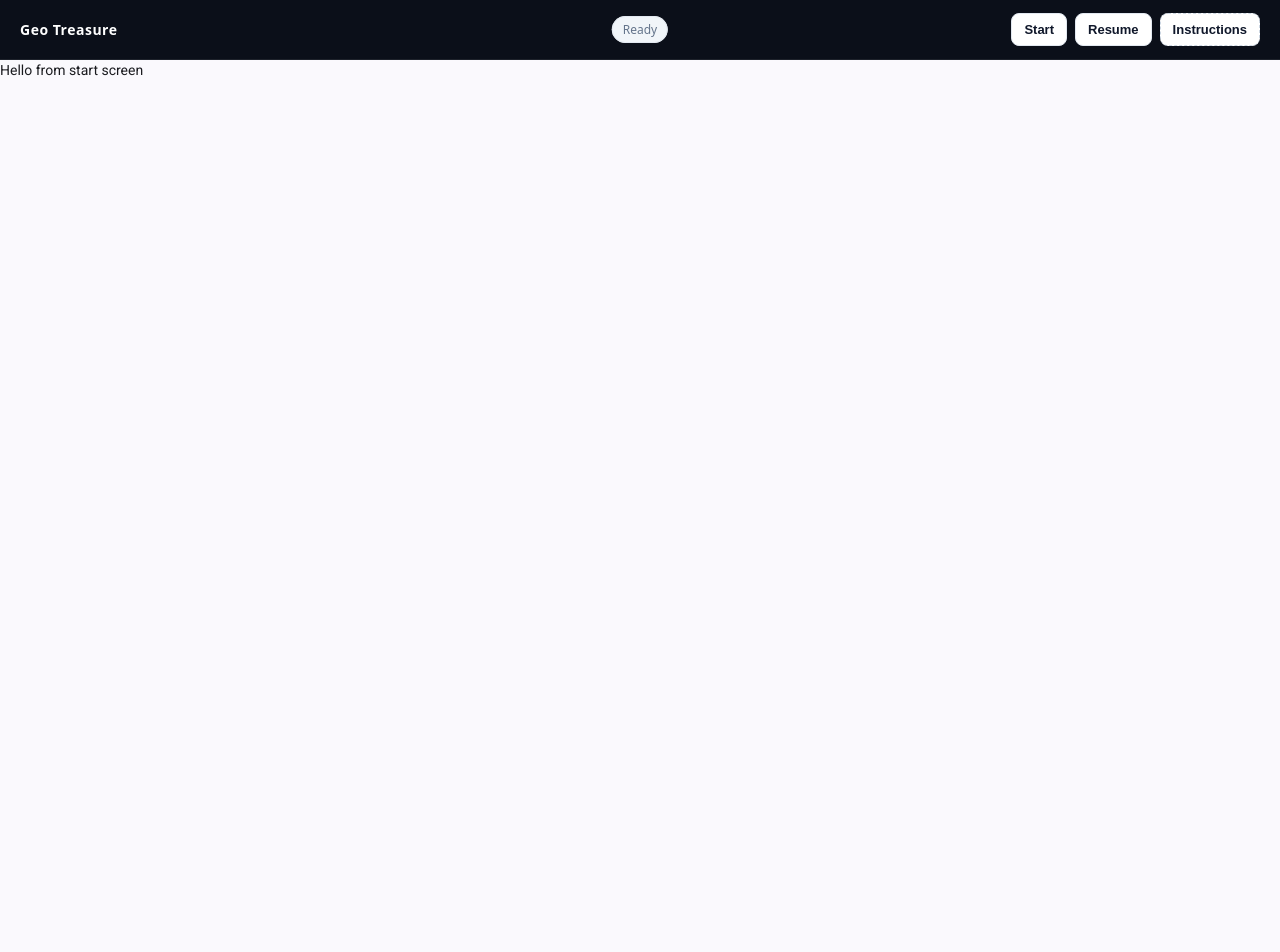
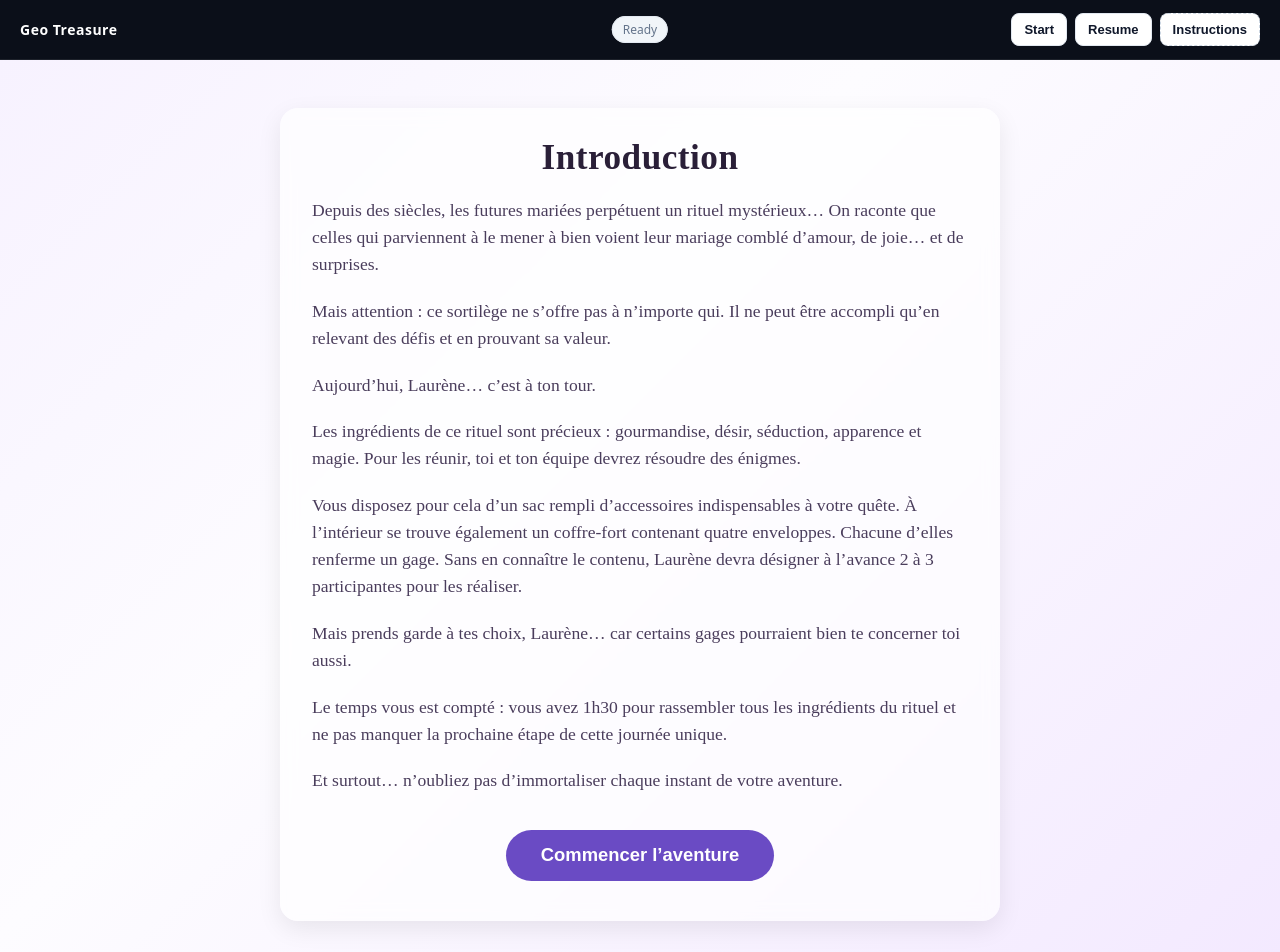
Before and after one commit to Salim255/geo-game, an Angular app: page /start-screen in a window 1280 px wide. Shown: the top 952 px of the page. Before the commit the page ends 800 px from the top, so only its background shows below. Built offline with nearby package versions, Linux system fonts and the light colour scheme.

Commit message:
added: IntroductionComponent

```diff
--- a/src/app/features/home/home.page.ts
+++ b/src/app/features/home/home.page.ts
@@ -10,6 +10,6 @@ import { Router } from "@angular/router";
 export class HomePage {
   constructor(private router: Router){}
   startGame(){
-    this.router.navigate(['/game-screen'])
+    this.router.navigate(['/start-screen'])
   }
 }
--- a/src/app/features/start-screen/start-screen.page.html
+++ b/src/app/features/start-screen/start-screen.page.html
@@ -1,3 +1,25 @@
 <div class="start-screen">
-  Hello from start screen
+  <div class="start-screen__content">
+    <h1 class="start-screen__title">Introduction</h1>
+
+    <div class="start-screen__paragraphs">
+      <p>Depuis des siècles, les futures mariées perpétuent un rituel mystérieux… On raconte que celles qui parviennent à le mener à bien voient leur mariage comblé d’amour, de joie… et de surprises.</p>
+
+      <p>Mais attention : ce sortilège ne s’offre pas à n’importe qui. Il ne peut être accompli qu’en relevant des défis et en prouvant sa valeur.</p>
+
+      <p>Aujourd’hui, Laurène… c’est à ton tour.</p>
+
+      <p>Les ingrédients de ce rituel sont précieux : gourmandise, désir, séduction, apparence et magie. Pour les réunir, toi et ton équipe devrez résoudre des énigmes.</p>
+
+      <p>Vous disposez pour cela d’un sac rempli d’accessoires indispensables à votre quête. À l’intérieur se trouve également un coffre-fort contenant quatre enveloppes. Chacune d’elles renferme un gage. Sans en connaître le contenu, Laurène devra désigner à l’avance 2 à 3 participantes pour les réaliser.</p>
+
+      <p>Mais prends garde à tes choix, Laurène… car certains gages pourraient bien te concerner toi aussi.</p>
+
+      <p>Le temps vous est compté : vous avez 1h30 pour rassembler tous les ingrédients du rituel et ne pas manquer la prochaine étape de cette journée unique.</p>
+
+      <p>Et surtout… n’oubliez pas d’immortaliser chaque instant de votre aventure.</p>
+    </div>
+
+    <button class="start-screen__button">Commencer l’aventure</button>
+  </div>
 </div>
--- a/src/app/features/start-screen/start-screen.page.scss
+++ b/src/app/features/start-screen/start-screen.page.scss
@@ -0,0 +1,80 @@
+.start-screen {
+  min-height: 100vh;
+  width: 100%;
+  display: flex;
+  justify-content: center;
+  align-items: center;
+  padding: 3rem 1.5rem;
+
+  background: linear-gradient(135deg, #f7f2ff 0%, #fdfcff 40%, #f3e9ff 100%);
+  color: #3a2e4d;
+  font-family: "Playfair Display", serif;
+  animation: fadeIn 0.8s ease-out;
+
+  &__content {
+    max-width: 720px;
+    background: rgba(255, 255, 255, 0.65);
+    backdrop-filter: blur(8px);
+    border-radius: 18px;
+    padding: 2.5rem 2rem;
+    box-shadow: 0 8px 24px rgba(0, 0, 0, 0.08);
+    animation: slideUp 0.8s ease-out;
+  }
+
+  &__title {
+    text-align: center;
+    font-size: 2.2rem;
+    margin-bottom: 1.8rem;
+    letter-spacing: 0.5px;
+    color: #2a1f38;
+  }
+
+  &__paragraphs {
+    p {
+      margin-bottom: 1.2rem;
+      line-height: 1.55;
+      font-size: 1.1rem;
+      color: #4a3d5c;
+
+      &:last-child {
+        margin-bottom: 2.2rem;
+      }
+    }
+  }
+
+  &__button {
+    display: block;
+    margin: 0 auto;
+    padding: 0.9rem 2.2rem;
+    font-size: 1.15rem;
+    font-weight: 600;
+    border-radius: 50px;
+    border: none;
+    cursor: pointer;
+
+    background: #6a4bc4;
+    color: #fff;
+    transition: all 0.25s ease;
+
+    &:hover {
+      background: #7c5ee0;
+      transform: translateY(-2px);
+      box-shadow: 0 6px 16px rgba(106, 75, 196, 0.25);
+    }
+
+    &:active {
+      transform: translateY(0);
+      box-shadow: none;
+    }
+  }
+}
+
+@keyframes fadeIn {
+  from { opacity: 0; }
+  to   { opacity: 1; }
+}
+
+@keyframes slideUp {
+  from { transform: translateY(20px); opacity: 0; }
+  to   { transform: translateY(0); opacity: 1; }
+}
```
Also changed, not shown: src/app/features/start-screen/components/introduction/introduction.component.ts (added, +10 -0 lines), src/app/features/start-screen/components/introduction/introduction.component.html (added), src/app/features/start-screen/components/introduction/introduction.component.scss (added).
